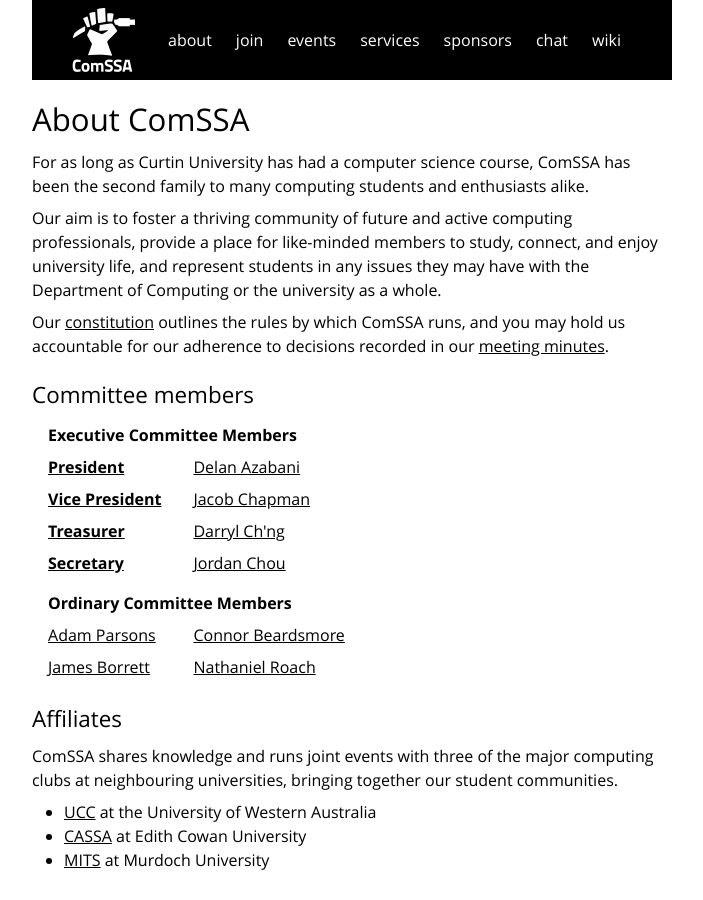
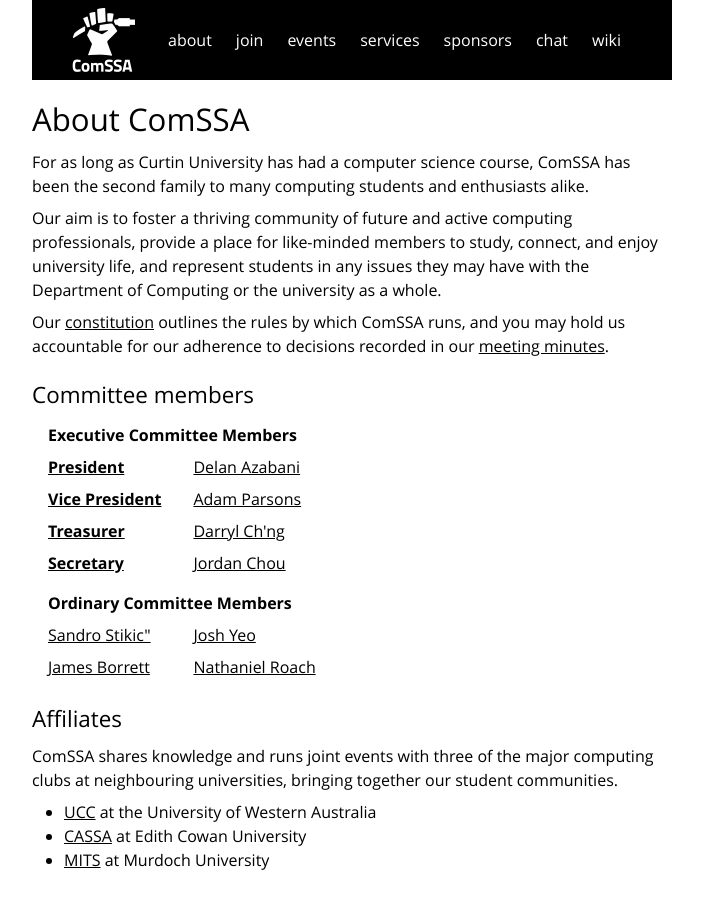
Before and after one commit to ComSSA/www.comssa.org.au, a Jekyll site: the page built from about/index.md, in a window 1280 px wide. Shown: the whole page, without its empty margins (288-991 px from the left). Built offline with Jekyll 4.4.1, drawn with Linux system fonts in a browser that asks for light colours.

Commit message:
Updated the list of committee members in the About section

```diff
--- a/about/index.md
+++ b/about/index.md
@@ -30,7 +30,7 @@ minutes][minutes].
 	</tr>
 	<tr>
 		<th><a href="mailto:vp@comssa.org.au">Vice President</a></th>
-		<td><a href="mailto:jakeypoos@comssa.org.au">Jacob Chapman</a></td>
+		<td><a href="mailto:badges@comssa.org.au">Adam Parsons</a></td>
 	</tr>
 	<tr>
 		<th><a href="mailto:treasurer@comssa.org.au">Treasurer</a></th>
@@ -47,8 +47,8 @@ minutes][minutes].
 		<th colspan="2">Ordinary Committee Members</th>
 	</tr>
 	<tr>
-		<td><a href="mailto:badges@comssa.org.au">Adam Parsons</a></td>
-		<td><a href="mailto:connor@comssa.org.au">Connor Beardsmore</a></td>
+		<td><a href="mailto:sandro@comssa.org.au">Sandro Stikic"</a></td>
+		<td><a href="mailto:yib@comssa.org.au">Josh Yeo</a></td>
 	</tr>
 	<tr>
 		<td><a href="mailto:james@comssa.org.au">James Borrett</a></td>
```
